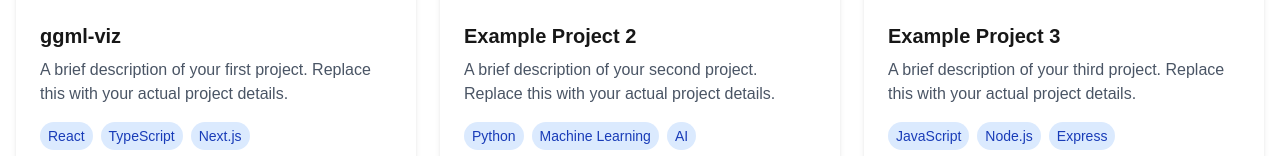
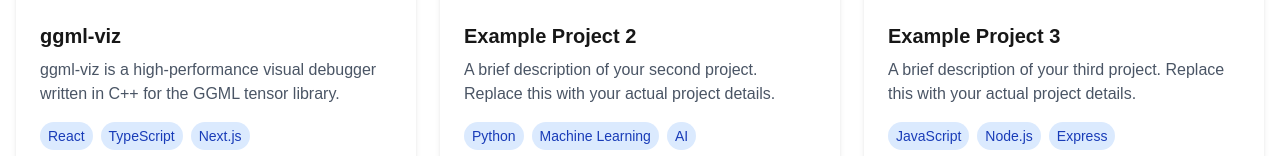
Before and after one commit to brodheadw/brodheadw.github.io, a Next.js app: page / in a window 1280 px wide. Shown: the part 470-626 px from the top of the page. Built offline with nearby package versions, Linux system fonts and the light colour scheme.

Commit message:
Added description

```diff
--- a/src/data/projects.ts
+++ b/src/data/projects.ts
@@ -12,7 +12,7 @@ export const projects: Project[] = [
   {
     id: '1',
     title: 'ggml-viz',
-    description: 'A brief description of your first project. Replace this with your actual project details.',
+    description: 'ggml-viz is a high-performance visual debugger written in C++ for the GGML tensor library.',
     image: '/ggmlviz.png', // Add your project image to public folder
     githubUrl: 'https://github.com/brodheadw/ggml-viz',
     liveUrl: 'https://your-live-demo.com',
```
